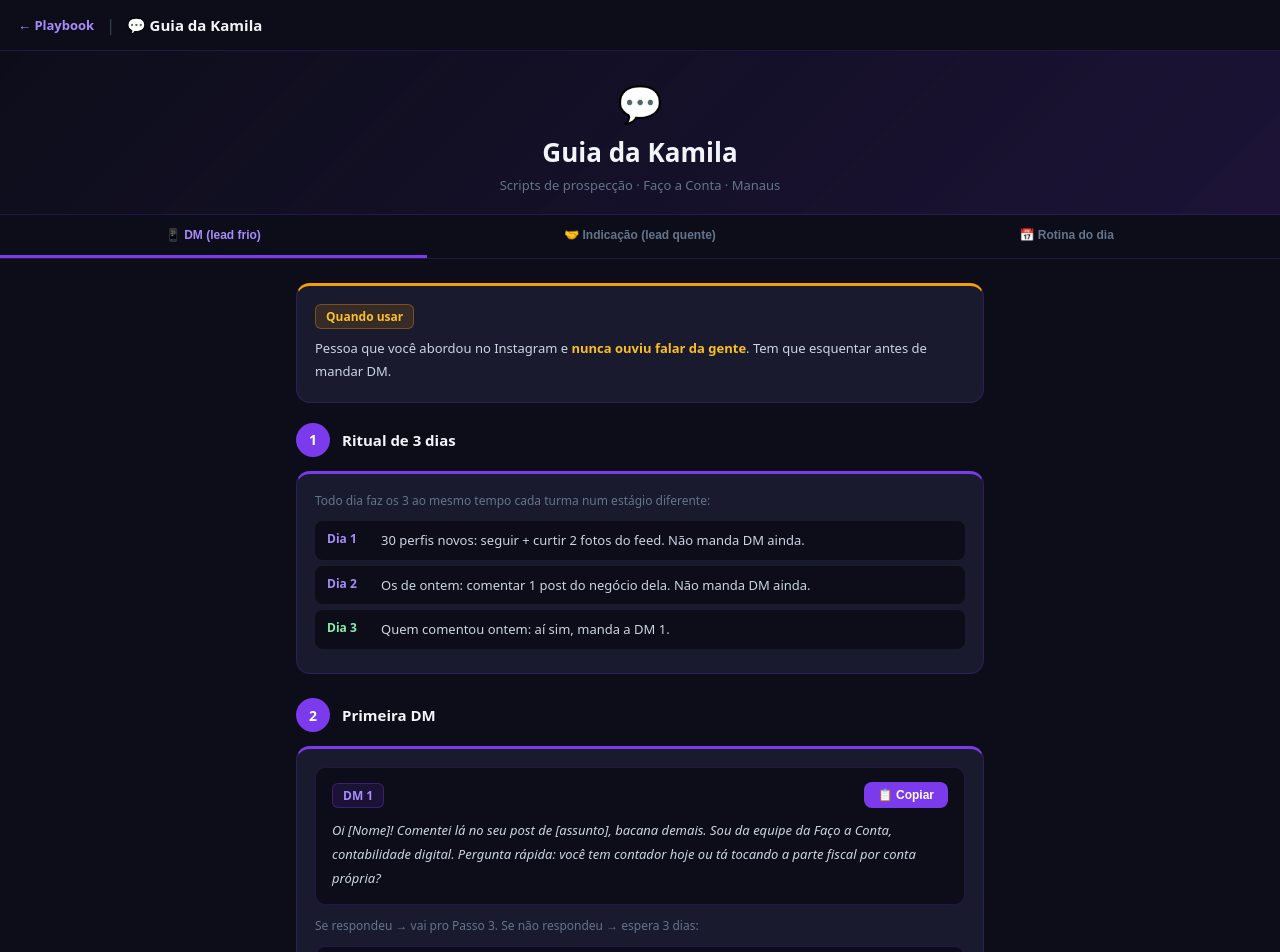
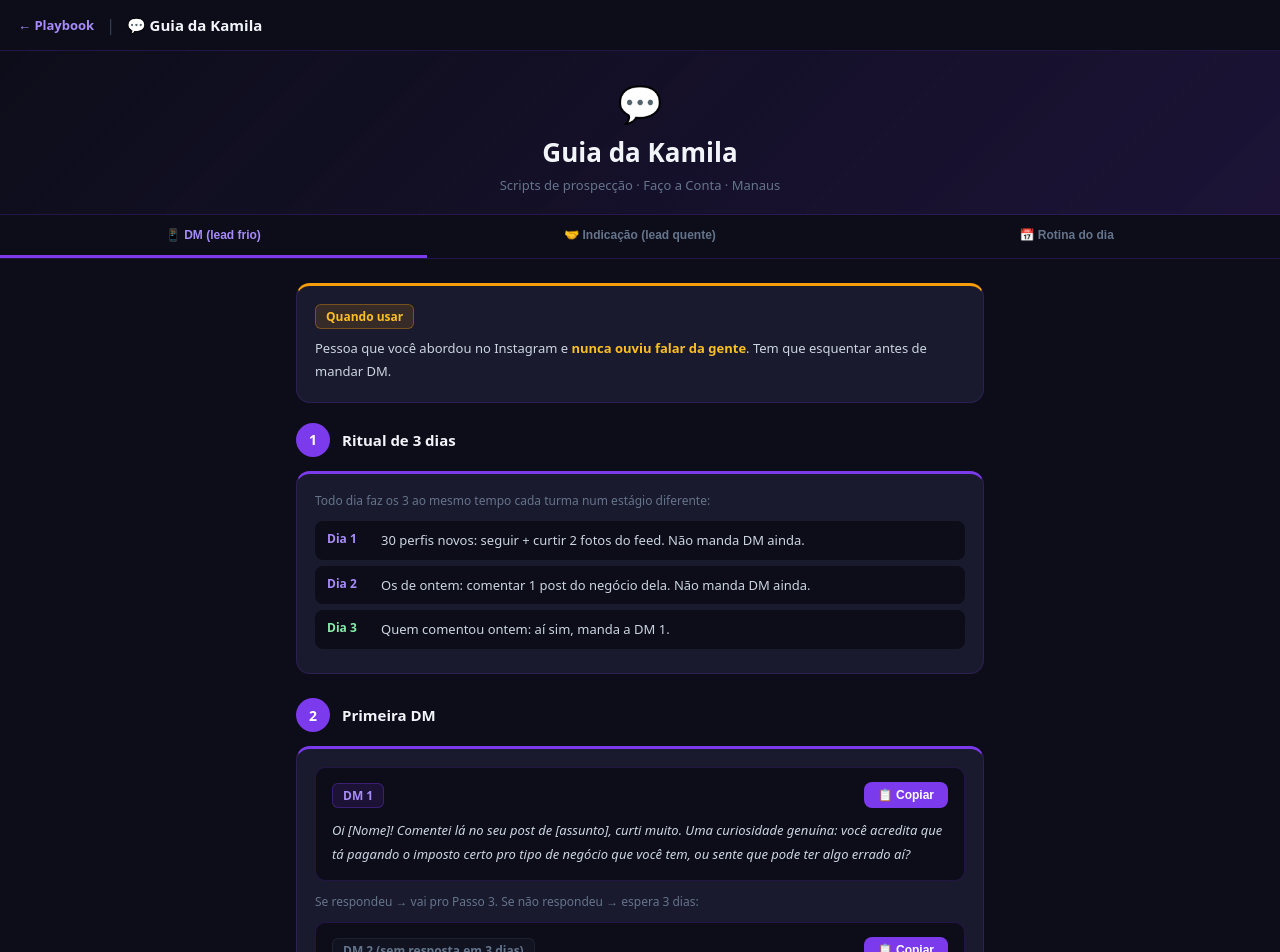
Before and after one commit to jonathaoliveiraam-wq/meta-comercial, a Next.js app: page /guia-kamila in a window 1280 px wide. Shown: the top 952 px of the page. Built offline with nearby package versions, Linux system fonts and the light colour scheme.

Commit message:
fix: reescrever DM 1 com conexão real, sem apresentar empresa de cara
Co-Authored-By: Claude Sonnet 4.6 <noreply@anthropic.com>

```diff
--- a/src/app/guia-kamila/page.tsx
+++ b/src/app/guia-kamila/page.tsx
@@ -131,7 +131,7 @@ export default function GuiaKamilaPage() {
           <div style={{ marginBottom: 24 }}>
             <Passo num={2} titulo="Primeira DM" />
             <div style={cardStyle}>
-              <Script id="dm1" label="DM 1" texto="Oi [Nome]! Comentei lá no seu post de [assunto], bacana demais. Sou da equipe da Faço a Conta, contabilidade digital. Pergunta rápida: você tem contador hoje ou tá tocando a parte fiscal por conta própria?" />
+              <Script id="dm1" label="DM 1" texto={"Oi [Nome]! Comentei lá no seu post de [assunto], curti muito. Uma curiosidade genuína: você acredita que tá pagando o imposto certo pro tipo de negócio que você tem, ou sente que pode ter algo errado aí?"} />
               <p style={{ fontSize: 12, color: TEXTMUTED, margin: '4px 0 12px' }}>Se respondeu → vai pro Passo 3. Se não respondeu → espera 3 dias:</p>
               <Script id="dm2" label="DM 2 (sem resposta em 3 dias)" labelStyle={{ background: '#33415522', border: '1px solid #33415555', color: TEXTMUTED }} texto={"Oi [Nome]! Só passando pra ver se você viu minha mensagem. Se não for o momento, sem problema, fico à disposição quando precisar de apoio contábil 🙂"} />
               <div style={{ padding: '8px 12px', background: '#1a1014', border: '1px solid #ef444433', borderRadius: 8, marginTop: 4 }}>
```
